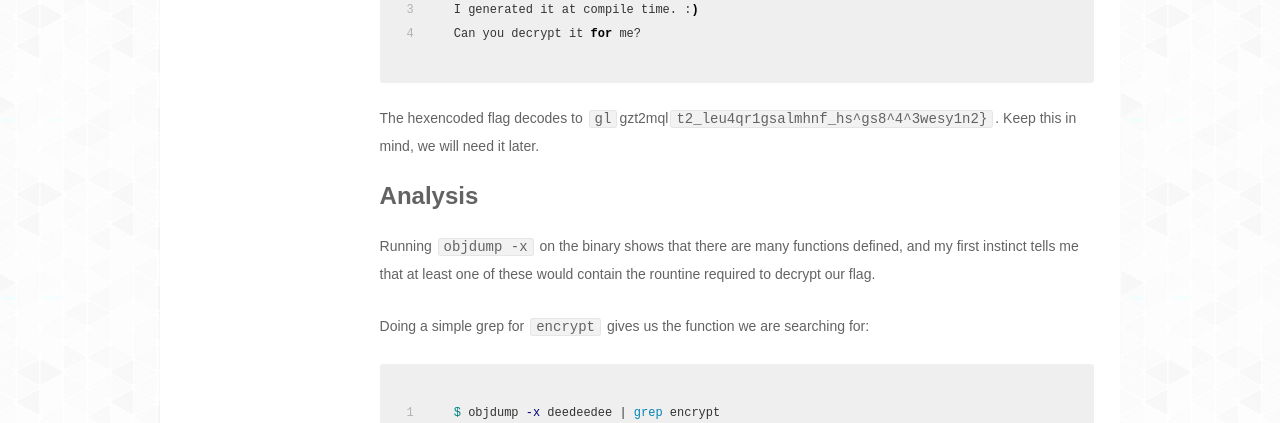
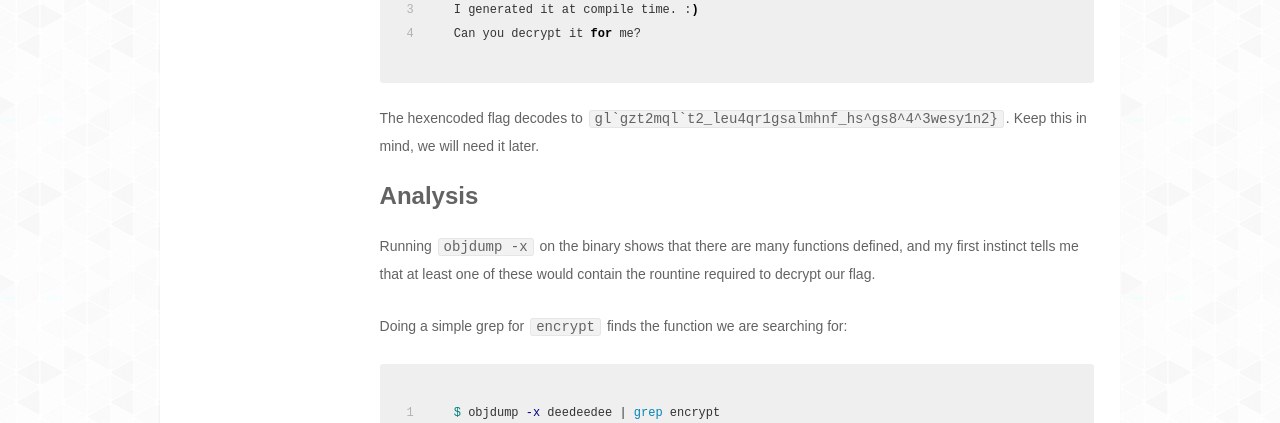
Before and after one commit to quanyang/quanyang.github.io, a Jekyll site: the page built from _posts/blog/2016-09-19-csaw-ctf-quals-2016-deedeedee.md, in a window 1280 px wide and 900 px high, scrolled down 813 px. Shown: the part 150-573 px from the top of the window. Built offline with Jekyll 4.4.1, drawn with Linux system fonts in a browser that asks for light colours; nearby versions of some CDN libraries; comment, search, counter and statistics services are not loaded.

Commit message:
Fixed some formatting issue

```diff
--- a/_posts/blog/2016-09-19-csaw-ctf-quals-2016-deedeedee.md
+++ b/_posts/blog/2016-09-19-csaw-ctf-quals-2016-deedeedee.md
@@ -40,13 +40,13 @@ I generated it at compile time. :)
 Can you decrypt it for me?
 {% endhighlight %}
 
-The hexencoded flag decodes to `gl`gzt2mql`t2_leu4qr1gsalmhnf_hs^gs8^4^3wesy1n2}`. Keep this in mind, we will need it later.
+The hexencoded flag decodes to ``gl`gzt2mql`t2_leu4qr1gsalmhnf_hs^gs8^4^3wesy1n2}``. Keep this in mind, we will need it later.
 
 ### Analysis
 
 Running `objdump -x` on the binary shows that there are many functions defined, and my first instinct tells me that at least one of these would contain the rountine required to decrypt our flag.
 
-Doing a simple grep for `encrypt` gives us the function we are searching for:
+Doing a simple grep for `encrypt` finds the function we are searching for:
 
 {% highlight bash linenos %}
 $ objdump -x deedeedee | grep encrypt
```
